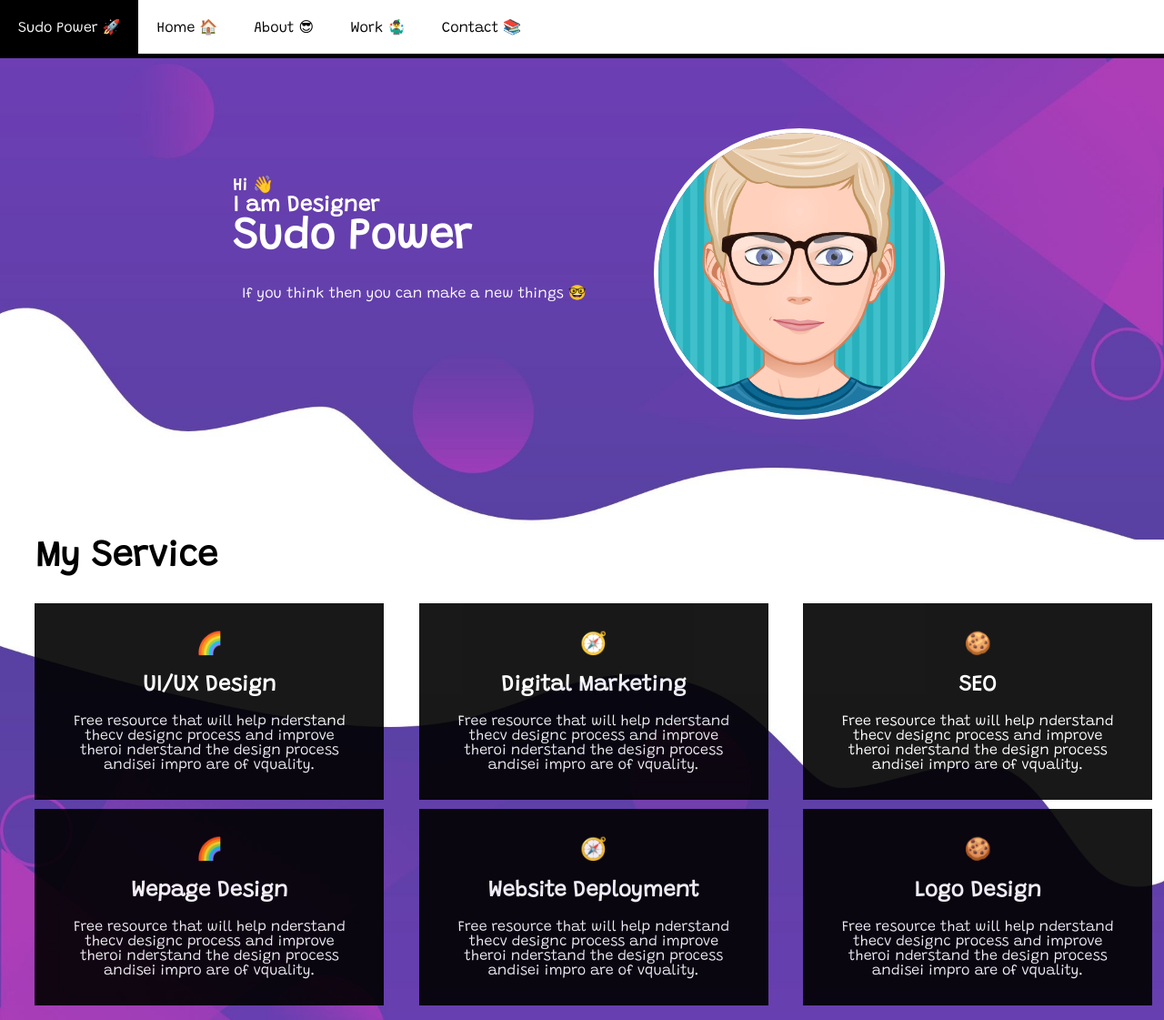
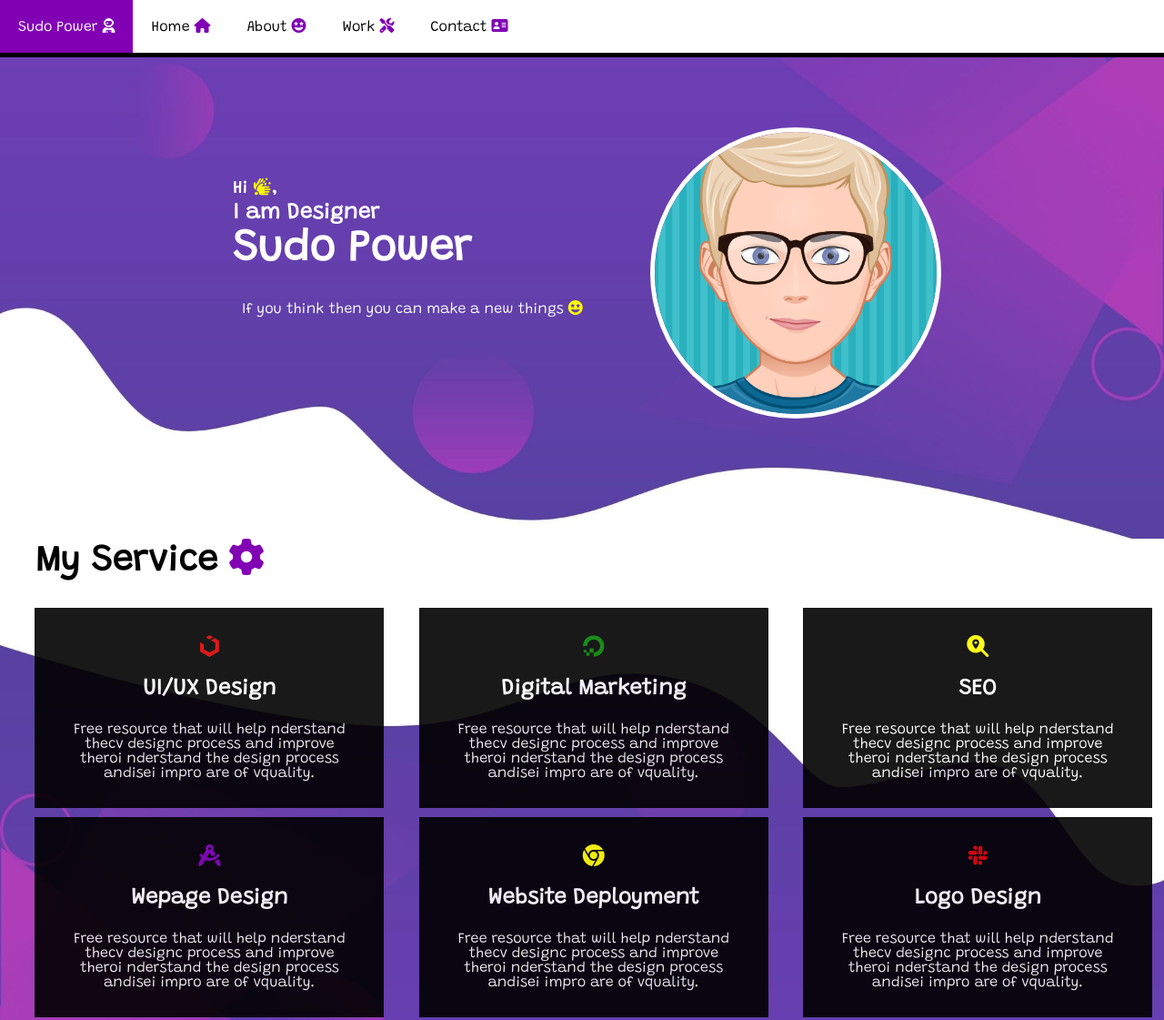
Before and after one commit to kdhttps/dodo, a plain HTML site: page portfolio/index.html in a window 1280 px wide. Shown: the top 1121 px of the page at 91% size. Drawn offline with Linux system fonts and the light colour scheme.

Commit message:
update demo

```diff
--- a/portfolio/index.html
+++ b/portfolio/index.html
@@ -6,27 +6,27 @@
     <link href="style.css" rel="stylesheet" />
 
     <link href="https://fonts.googleapis.com/css2?family=Grandstander:wght@300&display=swap" rel="stylesheet">
-
+    <script src="https://kit.fontawesome.com/9418f17761.js" crossorigin="anonymous"></script>
 </head>
 
 <body>
     <header>
         <ul>
-            <li><a href="index.html">Sudo Power 🚀 </a></li>
-            <li><a href="index.html">Home 🏠 </a></li>
-            <li><a href="index.html">About 😎  </a></li>
-            <li><a href="index.html">Work 🤹‍♂️ </a></li>
-            <li><a href="index.html">Contact 📚  </a></li>
+            <li><a href="index.html">Sudo Power <i class="fas fa-user-astronaut purple"></i> </a></li>
+            <li><a href="index.html">Home <i class="fas fa-home purple"></i> </a></li>
+            <li><a href="index.html">About <i class="fas fa-grin-stars purple"></i> </a></li>
+            <li><a href="index.html">Work ‍<i class="fas fa-tools purple"></i> </a></li>
+            <li><a href="index.html">Contact <i class="fas fa-address-card purple"></i> </a></li>
         </ul>
     </header>
 
     <section>
         <div class="intro">
-            <h3>Hi 👋</h3>
+            <h3>Hi <i class="fas fa-hands-wash yellow"></i>,</h3>
             <h2>I am Designer</h1>
                 <h1>Sudo Power</h1>
                 <br />
-                <p>If you think then you can make a new things 🤓 </p>
+                <p>If you think then you can make a new things <i class="fas fa-grin-stars yellow"></i></p>
         </div>
 
         <div class="pic">
@@ -37,40 +37,40 @@
     <div style="clear: both;"></div>
 
     <section id="myservice">
-        <h1 class="title"> My Service </h1>
+        <h1 class="title"> My Service <i class="fas fa-cog fa-spin purple"></i></h1>
         <div class="service">
-            <h1>🌈</h1>
+            <h1><i class="fab fa-uikit red"></i></h1>
             <h1>UI/UX Design</h1>
             <p>Free resource that will help nderstand thecv designc process and improve theroi nderstand the design
                 process andisei impro are of vquality.</p>
         </div>
         <div class="service">
-            <h1>🧭</h1>
+            <h1><i class="fab fa-digital-ocean green"></i></h1>
             <h1>Digital Marketing</h1>
             <p>Free resource that will help nderstand thecv designc process and improve theroi nderstand the design
                 process andisei impro are of vquality.</p>
         </div>
         <div class="service">
-            <h1>🍪 </h1>
+            <h1><i class="fas fa-search-location yellow"></i></h1>
             <h1>SEO</h1>
             <p>Free resource that will help nderstand thecv designc process and improve theroi nderstand the design
                 process andisei impro are of vquality.</p>
         </div>
 
         <div class="service">
-            <h1>🌈</h1>
+            <h1><i class="fas fa-drafting-compass purple"></i></h1>
             <h1>Wepage Design</h1>
             <p>Free resource that will help nderstand thecv designc process and improve theroi nderstand the design
                 process andisei impro are of vquality.</p>
         </div>
         <div class="service">
-            <h1>🧭</h1>
+            <h1><i class="fab fa-chrome yellow"></i></h1>
             <h1>Website Deployment</h1>
             <p>Free resource that will help nderstand thecv designc process and improve theroi nderstand the design
                 process andisei impro are of vquality.</p>
         </div>
         <div class="service">
-            <h1>🍪 </h1>
+            <h1><i class="fab fa-slack red"></i></h1>
             <h1>Logo Design</h1>
             <p>Free resource that will help nderstand thecv designc process and improve theroi nderstand the design
                 process andisei impro are of vquality.</p>
@@ -80,7 +80,7 @@
     </section>
 
     <section id="myskills">
-        <h1 class="title">Skills</h1>
+        <h1 class="title">Skills <i class="fas fa-lightbulb purple"></i></h1>
 
         <div class="skill">
             <img src="html5.png" />
--- a/portfolio/style.css
+++ b/portfolio/style.css
@@ -31,8 +31,12 @@ header ul li a {
 }
 
 header ul li a:hover {
-    background-color: #000000;
+    background-color: rgb(129, 0, 180);
     color: #ffffff;
+}
+
+header ul li a:hover i {
+    color: white;
 }
 
 header::before {
@@ -47,6 +51,7 @@ header::before {
 
 .intro h1,h2,h3,p {
     color: #ffffff;
+    margin-top: 5px;
 }
 
 .intro h1 {
@@ -123,3 +128,19 @@ header::before {
 #myskills .skill img:hover {
     transform: rotate(360deg);
 }
+
+.purple {
+    color: rgb(129, 0, 180);
+}
+
+.yellow {
+    color: yellow;
+}
+
+.red {
+    color: rgb(219, 0, 0);
+}
+
+.green {
+    color: green;
+}
```
